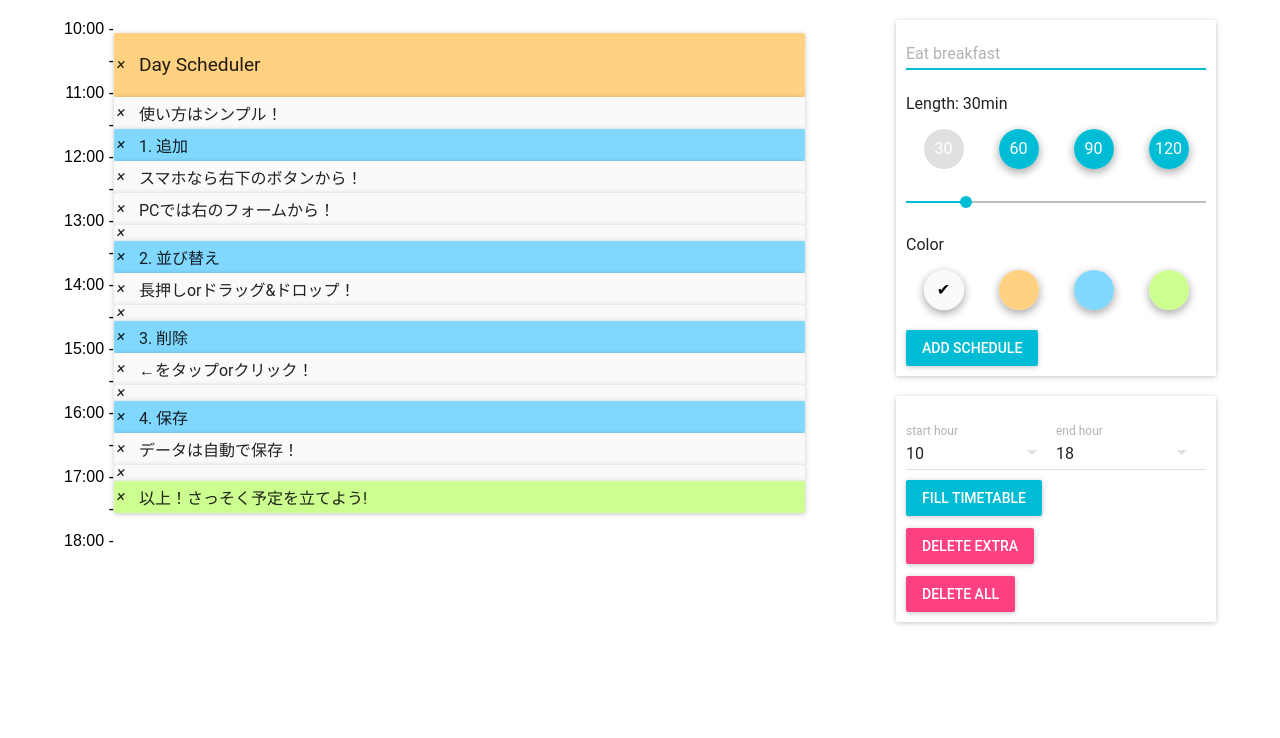
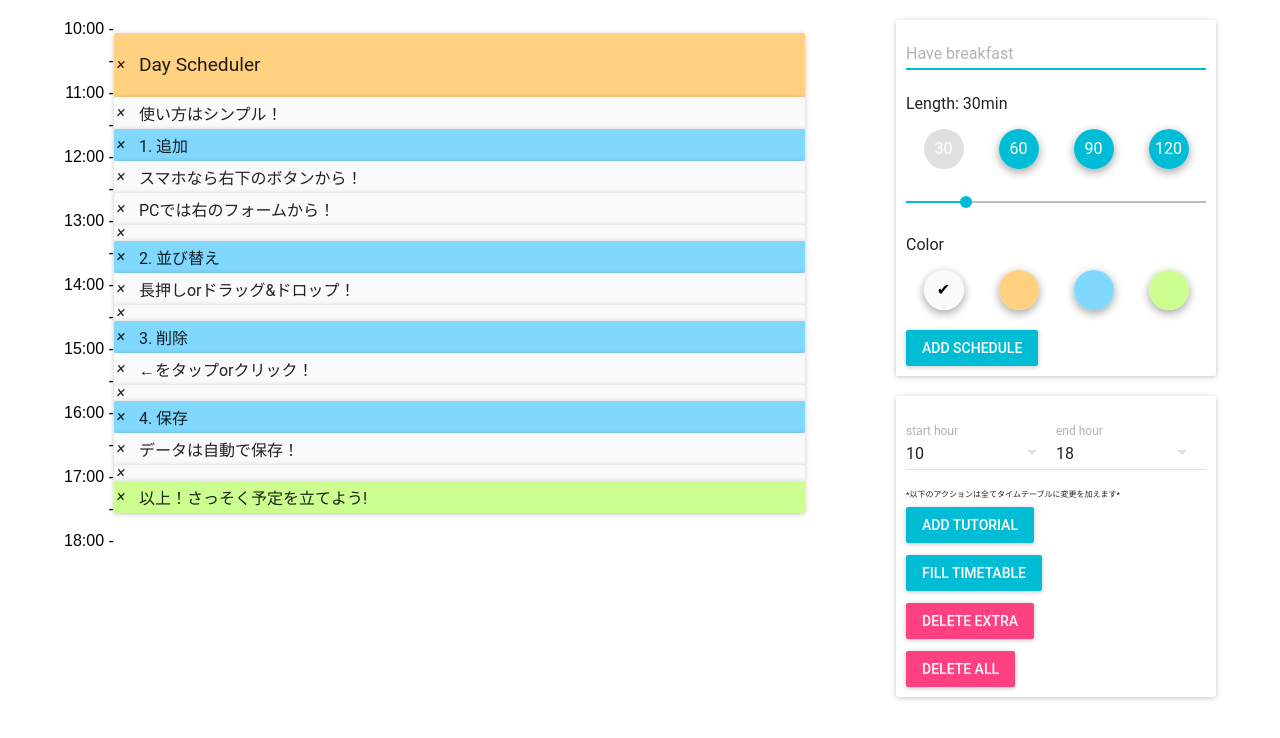
Before and after one commit to chikuwa111/day_scheduler, a React (Create React App) app: page / in a window 1280 px wide. Shown: the top 738 px of the page. Built offline with nearby package versions, Linux system fonts and the light colour scheme.

Commit message:
Add tutorial feature

```diff
--- a/src/components/App.js
+++ b/src/components/App.js
@@ -22,6 +22,7 @@ class App extends React.Component {
     this.updateTasksAction = this.updateTasks.bind(this)
     this.removeTaskAction = this.removeTask.bind(this)
     this.addTaskAction = this.addTask.bind(this)
+    this.addTutorialTasksAction = this.addTutorialTasks.bind(this)
     this.fillTimeTableAction = this.fillTimeTable.bind(this)
     this.removeExtraTasksAction = this.removeExtraTasks.bind(this)
     this.updateTimelineStartAction = this.updateTimelineStart.bind(this)
@@ -67,6 +68,15 @@ class App extends React.Component {
     this.setState({
       tasks: [
         task,
+        ...this.state.tasks,
+      ]
+    })
+  }
+
+  addTutorialTasks() {
+    this.setState({
+      tasks: [
+        ...TutorialState.tasks,
         ...this.state.tasks,
       ]
     })
@@ -146,6 +156,7 @@ class App extends React.Component {
       end: this.state.end,
       updateTimelineStart: this.updateTimelineStartAction,
       updateTimelineEnd: this.updateTimelineEndAction,
+      addTutorialTasks: this.addTutorialTasksAction,
       fillTimeTable: this.fillTimeTableAction,
       removeExtraTasks: this.removeExtraTasksAction,
       updateTasks: this.updateTasksAction,
--- a/src/components/Form.js
+++ b/src/components/Form.js
@@ -43,7 +43,7 @@ class Form extends React.Component {
       <form onSubmit={this.onSubmit.bind(this)} style={{padding: 10}}>
         <TextField
           autoFocus
-          hintText='Eat breakfast'
+          hintText='Have breakfast'
           value={name}
           onChange={this.onNameChange.bind(this)}
           style={{width: '100%'}}
--- a/src/components/Setting.js
+++ b/src/components/Setting.js
@@ -9,6 +9,7 @@ const Setting = (props) => {
     end,
     updateTimelineStart,
     updateTimelineEnd,
+    addTutorialTasks,
     fillTimeTable,
     removeExtraTasks,
     updateTasks,
@@ -44,6 +45,16 @@ const Setting = (props) => {
         </SelectField>
       </div>
 
+      <p style={{fontSize: '.5em'}}>*以下のアクションは全てタイムテーブルに変更を加えます*</p>
+
+      <div style={{marginBottom: 12}}>
+        <RaisedButton
+          primary
+          label='ADD TUTORIAL'
+          onClick={() => {if(window.confirm('Are you sure?')){addTutorialTasks()}}}
+        />
+      </div>
+
       <div style={{marginBottom: 12}}>
         <RaisedButton
           primary
```
